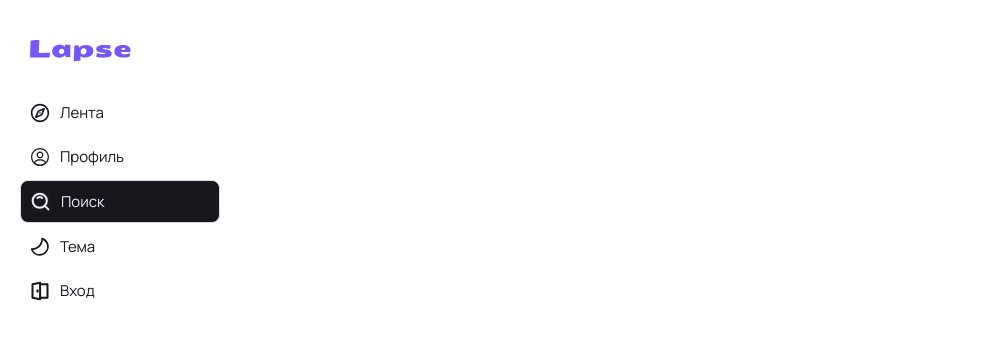
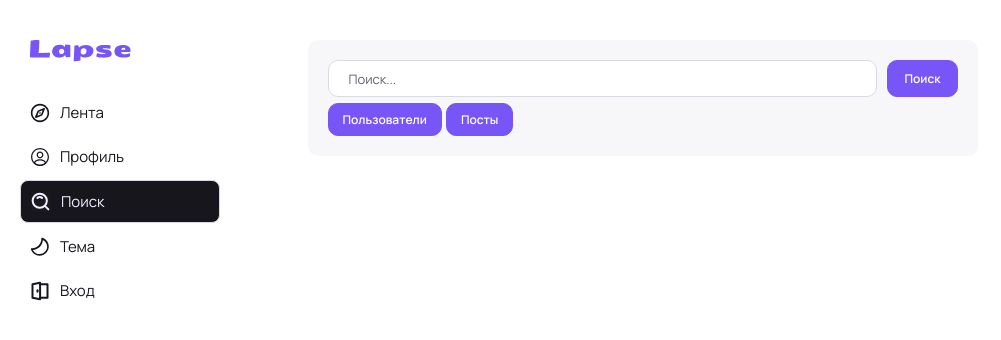
Before and after one commit to SergeyDultsev/Lapse-2.0, a React (Vite) app in the folder frontend/: page /search in a window 1280 px wide. Shown: the top 340 px of the page, without its empty margins (0-1001 px from the left). Built offline with nearby package versions, Linux system fonts and the light colour scheme.

Commit message:
feat: add search bar

```diff
--- a/frontend/index.html
+++ b/frontend/index.html
@@ -7,6 +7,6 @@
   </head>
   <body>
     <div id="root"></div>
-    <script type="module" src="/src/main.tsx"></script>
+    <script type="module" src="src/main.tsx"></script>
   </body>
 </html>
--- a/frontend/src/main.tsx
+++ b/frontend/src/main.tsx
@@ -1,6 +1,6 @@
 import { StrictMode } from 'react';
 import { createRoot } from 'react-dom/client';
-import { App } from '@/app/App.tsx';
+import { App } from "@app/App.tsx";
 import './assets/styles/main.scss';
 import { RootProviders } from "@app/providers/RootProviders.tsx";
 
--- /dev/null
+++ b/frontend/src/pages/search-page/ui/SearchPage.module.scss
@@ -0,0 +1,36 @@
+.search-bar {
+  background-color: var(--bg-secondary);
+  border-radius: var(--border-radius-medium);
+  padding: 20px;
+
+  &__top {
+    display: flex;
+    gap: 10px;
+  }
+
+  &__bottom {
+    margin-top: 6px;
+    display: flex;
+    gap: 4px;
+  }
+}
+
+.search-input {
+  width: 100%;
+  padding: 8px 20px;
+  border-radius: var(--border-radius-medium);
+  border: 1px solid var(--border-default);
+  transition: all .2s ease-in-out;
+  font-size: 13px;
+  color: var(--text-primary);
+
+  &:hover{
+    cursor: text;
+    transition: all .2s ease-in-out;
+  }
+
+  &::placeholder{
+    font-size: 13px;
+    color: var(--text-secondary);
+  }
+}
--- a/frontend/src/pages/search-page/ui/SearchPage.tsx
+++ b/frontend/src/pages/search-page/ui/SearchPage.tsx
@@ -1,10 +1,38 @@
 import type { FC } from "react";
+import { UIButton } from "@shared/ui/ui-button/UIButton.tsx";
+
+import styles from "./SearchPage.module.scss";
 
 export const SearchPage: FC = () => {
 
     return (
         <main className={'main'}>
+            <section className={styles['search-bar']}>
+                <div className={styles['search-bar__top']}>
+                    <input className={styles['search-input']} placeholder={'Поиск...'} />
+                    <UIButton
+                        size={'md'}
+                        variant={'primary'}
+                    >
+                        Поиск
+                    </UIButton>
+                </div>
 
+                <div className={styles['search-bar__bottom']}>
+                    <UIButton
+                        size={'sm'}
+                        variant={'primary'}
+                    >
+                        Пользователи
+                    </UIButton>
+                    <UIButton
+                        size={'sm'}
+                        variant={'primary'}
+                    >
+                        Посты
+                    </UIButton>
+                </div>
+            </section>
         </main>
     );
 };
--- a/frontend/src/shared/ui/ui-button/UIButton.module.scss
+++ b/frontend/src/shared/ui/ui-button/UIButton.module.scss
@@ -20,18 +20,6 @@
   }
 
   &__primary {
-    color: var(--accent-primary);
-    border: 1px solid var(--accent-primary);
-
-    &:hover {
-      cursor: pointer;
-      color: #FFFFFF;
-      background-color: var(--accent-primary);
-      transition: all .2s ease-in-out;
-    }
-  }
-
-  &__secondary {
     color: #FFFFFF;
     background-color: var(--accent-primary);
     border: 1px solid var(--accent-primary);
--- a/frontend/src/shared/ui/ui-button/UIButton.tsx
+++ b/frontend/src/shared/ui/ui-button/UIButton.tsx
@@ -4,7 +4,7 @@ import React from 'react';
 import styles from './UIButton.module.scss';
 import classNames from 'classnames';
 
-export type tButtonVariant = 'primary' | 'secondary' | 'danger' | 'success';
+export type tButtonVariant = 'primary' | 'danger' | 'success';
 export type tButtonType = 'button' | 'submit' | 'reset';
 export type tButtonSize = 'sm' | 'md' | 'lg';
 
```
Also changed, not shown: 1 other file (tests, documents, lock files or other folders).
